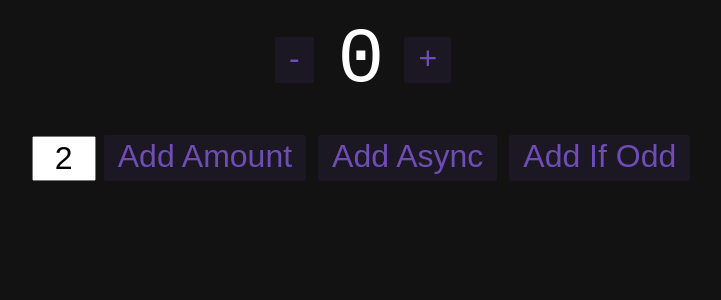
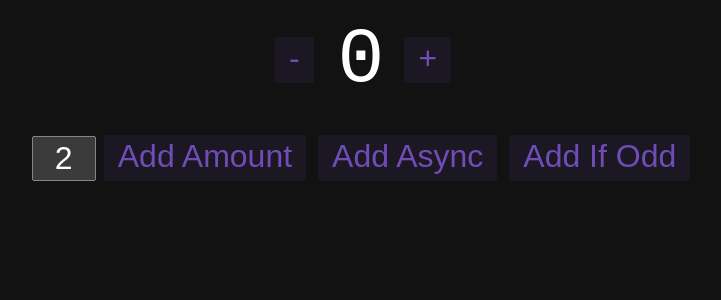
Before and after one commit to lawiparadise/nextjs-blog, a Next.js app: page / in a window 1280 px wide. Shown: the top 300 px of the page, without its empty margins (275-996 px from the left). Built offline with nearby package versions, Linux system fonts and the light colour scheme; no server answers.

Commit message:
enableColorScheme added

```diff
--- a/src/components/Theme/MuiThemeProvider.tsx
+++ b/src/components/Theme/MuiThemeProvider.tsx
@@ -103,7 +103,7 @@ export default function MuiThemeProvider({ children, theme }: { children: React.
   return (
     <ColorModeContext.Provider value={colorMode}>
       <ThemeProvider theme={toggleTheme}>
-        <CssBaseline />
+        <CssBaseline enableColorScheme/>
         {children}
       </ThemeProvider>
     </ColorModeContext.Provider>
```
